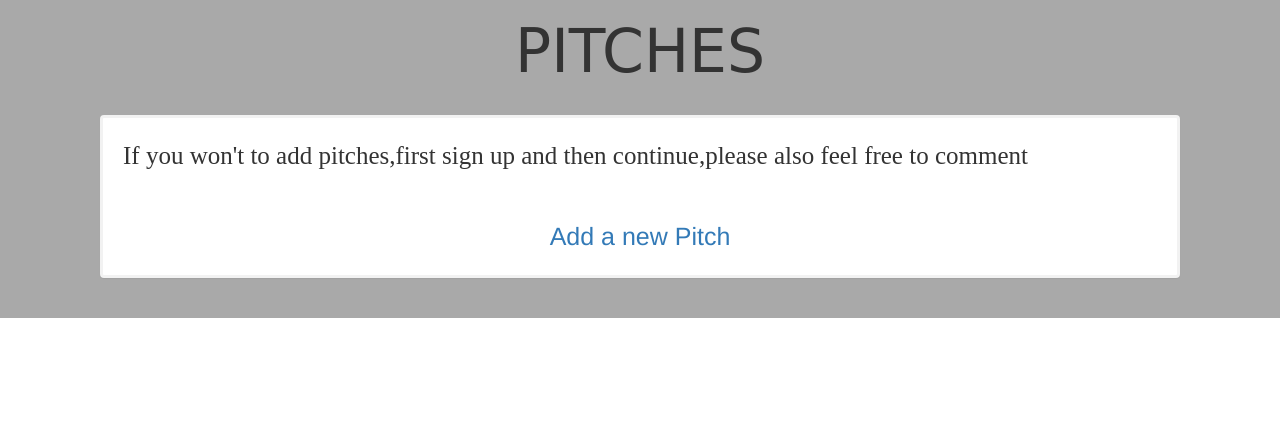
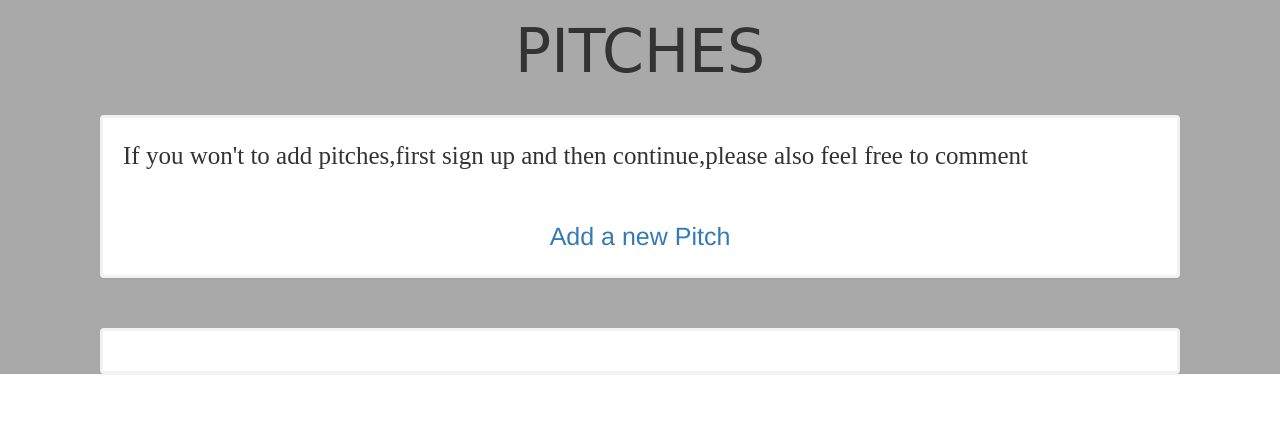
Before and after one commit to ugiriwabo/pitches, a Flask app: page / in a window 1280 px wide. Shown: the part 73-495 px from the top of the page. Run offline with Flask 2, Linux system fonts and the light colour scheme; data that the repository does not hold is empty; parts of the project's set-up code (start-up, migrations or seed data) failed here and were passed over; some libraries are stand-ins or nearby versions.

Commit message:
style comment and the new pitch on index.html

```diff
--- a/app/templates/index.html
+++ b/app/templates/index.html
@@ -16,12 +16,12 @@
             </div>
         </div>
         <br>
-
+        <div class="panel" style=" border: 3px solid #f2f2f2; margin-top:10px; padding:20px; margin-left: 100px;margin-right: 100px; text-align:center;">
                 {%for dodo in all_pitches%}
                 <p>{{dodo.description}}</p>
                 <a href="/comment/{{dodo.id}}" ><button>comment</button></a>
                 {%endfor%}
-
+        </div>
     </div>
 
 
```
